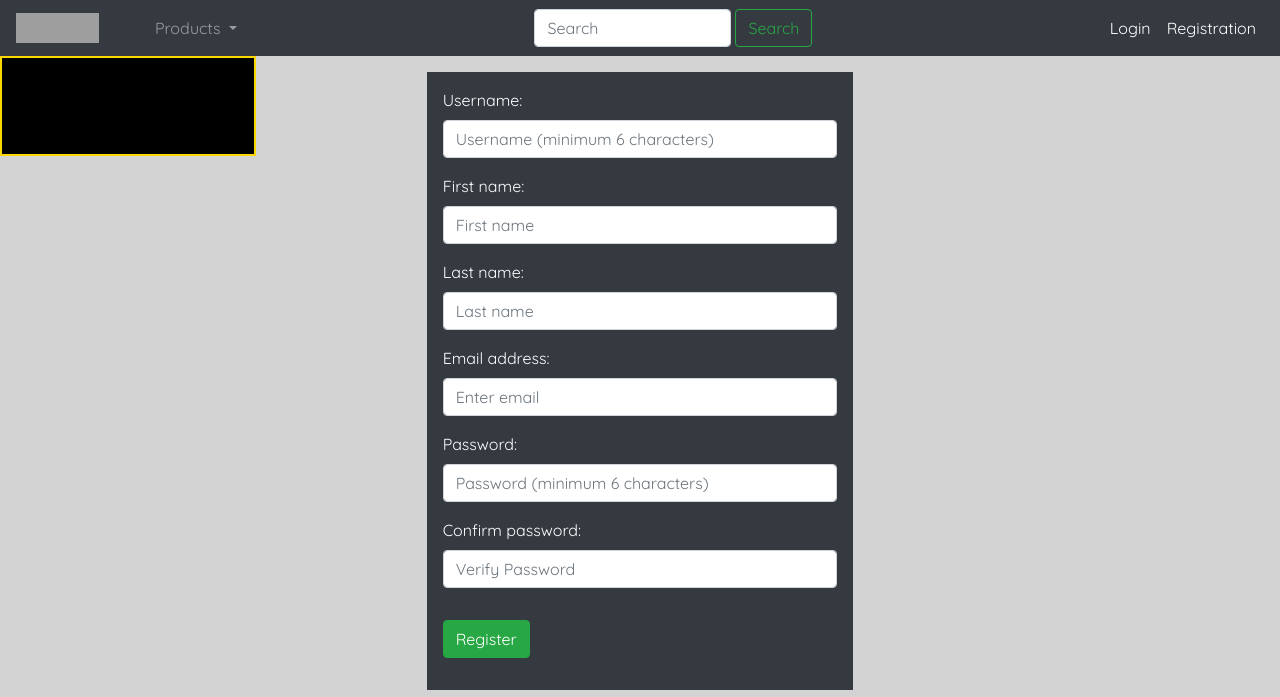
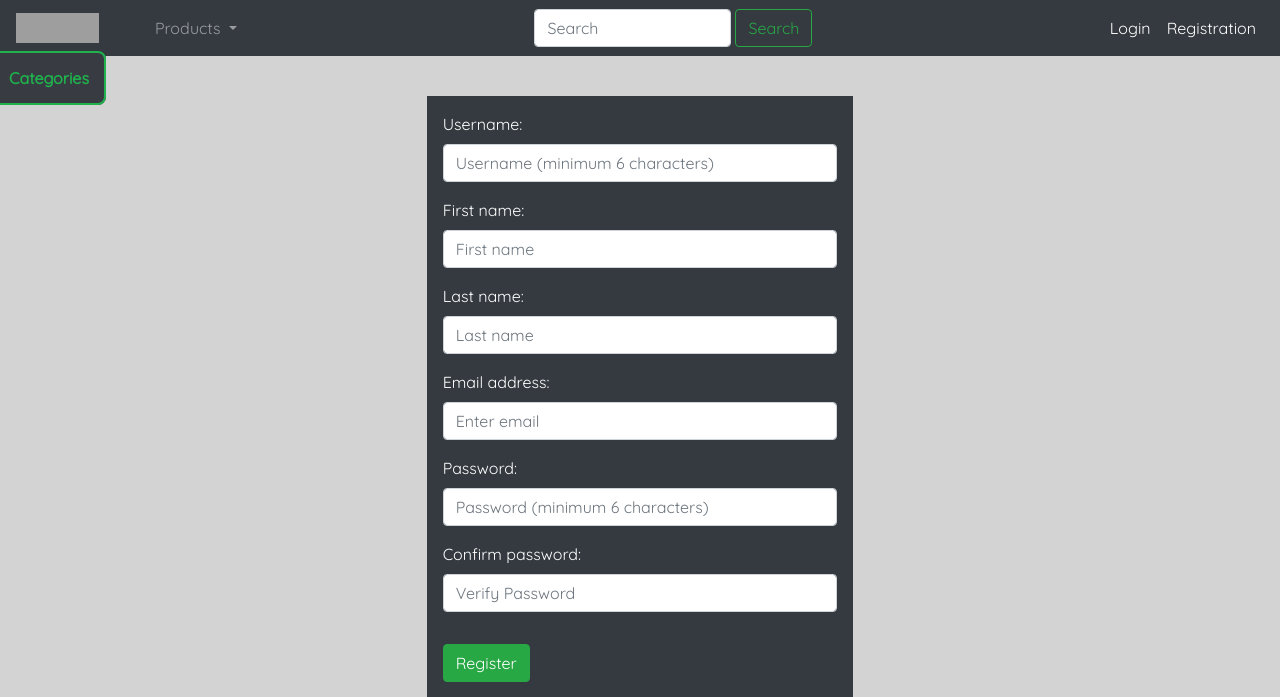
Before and after one commit to flowacademyhu/express-application, a Node server app: page /users/new in a window 1280 px wide. Shown: the top 697 px of the page. Run offline with Node 20, Linux system fonts and the light colour scheme; data that the repository does not hold is empty; some libraries are stand-ins or nearby versions; grey boxes are pictures that could not be loaded.

Commit message:
updated sidebar

```diff
--- a/app/views/layouts/main.handlebars
+++ b/app/views/layouts/main.handlebars
@@ -66,13 +66,26 @@
     </div>
   </nav>
   <!-- Category Sidebar -->
+  <div id="mySidenav" class="sidenav">
+  <a href="javascript:void(0)" class="closebtn" onclick="closeNav()">&times;</a>
+  <div class="dropdown">
+    {{{sidebar}}}
+  </div>
+</div>
+<!-- Use any element to open the sidenav -->
+  <span class="hamIcon" onclick="openNav()">
+    Categories
+  </span>
+
+<!--
   <div class="sidebar">
     <div>
       {{{sidebar}}}
     </div>
   </div>
-  <!-- end sidebar -->
+  -->
 
+  <!-- Body -->
   {{{body}}}
 
   <!-- Footer -->
@@ -170,6 +183,19 @@
       <!-- Grid row -->
     </div>
   </footer>
+
+  <script>
+    /* Set the width of the side navigation to 250px */
+function openNav() {
+    document.getElementById("mySidenav").style.width = "400px";
+}
+
+/* Set the width of the side navigation to 0 */
+function closeNav() {
+    document.getElementById("mySidenav").style.width = "0";
+}
+  </script>
+
 </body>
 
 </html>
--- a/public/css/style.css
+++ b/public/css/style.css
@@ -61,21 +61,71 @@ a:hover{
     align-items: center;
 }
 
-.sidebar {
-    float: left;
-    width: 20vw;
-    min-height: 100px;
-    background-color: black;
-    color: white;
-    border: 2px solid gold;
+/* sidebar open icon */
+.hamIcon {
+    position: relative;
+    top: 10px;
+    left: -8px;
+    padding: 15px;
+    background-color: #383C42;
+    color: #1FB24D;
+    font-weight: bold;
+    border: 2px solid #1FB24D;
+    border-radius: 8px;
 }
 
-.sidebar ul {
-    position: relative;
-    left: 20px;
+/* The side navigation menu */
+.sidenav {
+    height: 100%; /* 100% Full-height */
+    width: 0; /* 0 width - change this with JavaScript */
+    position: fixed; /* Stay in place */
+    z-index: 1; /* Stay on top */
+    top: 0; /* Stay at the top */
+    left: 0;
+    background-color: #111; /* Black*/
+    overflow-x: hidden; /* Disable horizontal scroll */
+    padding-top: 60px; /* Place content 60px from the top */
+    transition: 0.5s; /* 0.5 second transition effect to slide in the sidenav */
 }
 
-.sidebar li {
+/* The navigation menu links */
+.sidenav a {
+    padding: 8px 8px 8px 32px;
+    text-decoration: none;
+    font-size: 18px;
+    color: #f1f1f1;
+    display: block;
+    transition: 0.3s;
+}
+
+/* When you mouse over the navigation links, change their color */
+.sidenav a:hover {
+    color: #1FB24D;
+}
+
+/* Position and style the close button (top right corner) */
+.sidenav .closebtn {
+    position: absolute;
+    top: 0;
+    right: 25px;
+    font-size: 48px;
+    font-weight: bold;
+    margin-left: 50px;
+}
+
+/* Style page content - use this if you want to push the page content to the right when you open the side navigation */
+#main {
+    transition: margin-left .5s;
+    padding: 20px;
+}
+
+/* On smaller screens, where height is less than 450px, change the style of the sidenav (less padding and a smaller font size) */
+@media screen and (max-height: 450px) {
+    .sidenav {padding-top: 15px;}
+    .sidenav a {font-size: 18px;}
+}
+
+.dropdown li {
     position: relative;
-    left: 40px;
+    left: 30px;
 }
--- a/sidebar.js
+++ b/sidebar.js
@@ -18,7 +18,7 @@ const generate = (list, id) => {
     result += '\r\n<ul>\r\n';
     for (let i in subCategory) {
       let item = subCategory[i];
-      result += '<li><a href="/category/' + item.name + '">' + item.name + '</a>';
+      result += '<li><a href="/categories/' + item.id + '">' + item.name + '</a>';
       result += generate(list, item.id);
     }
     result += '</ul>\r\n';
```
